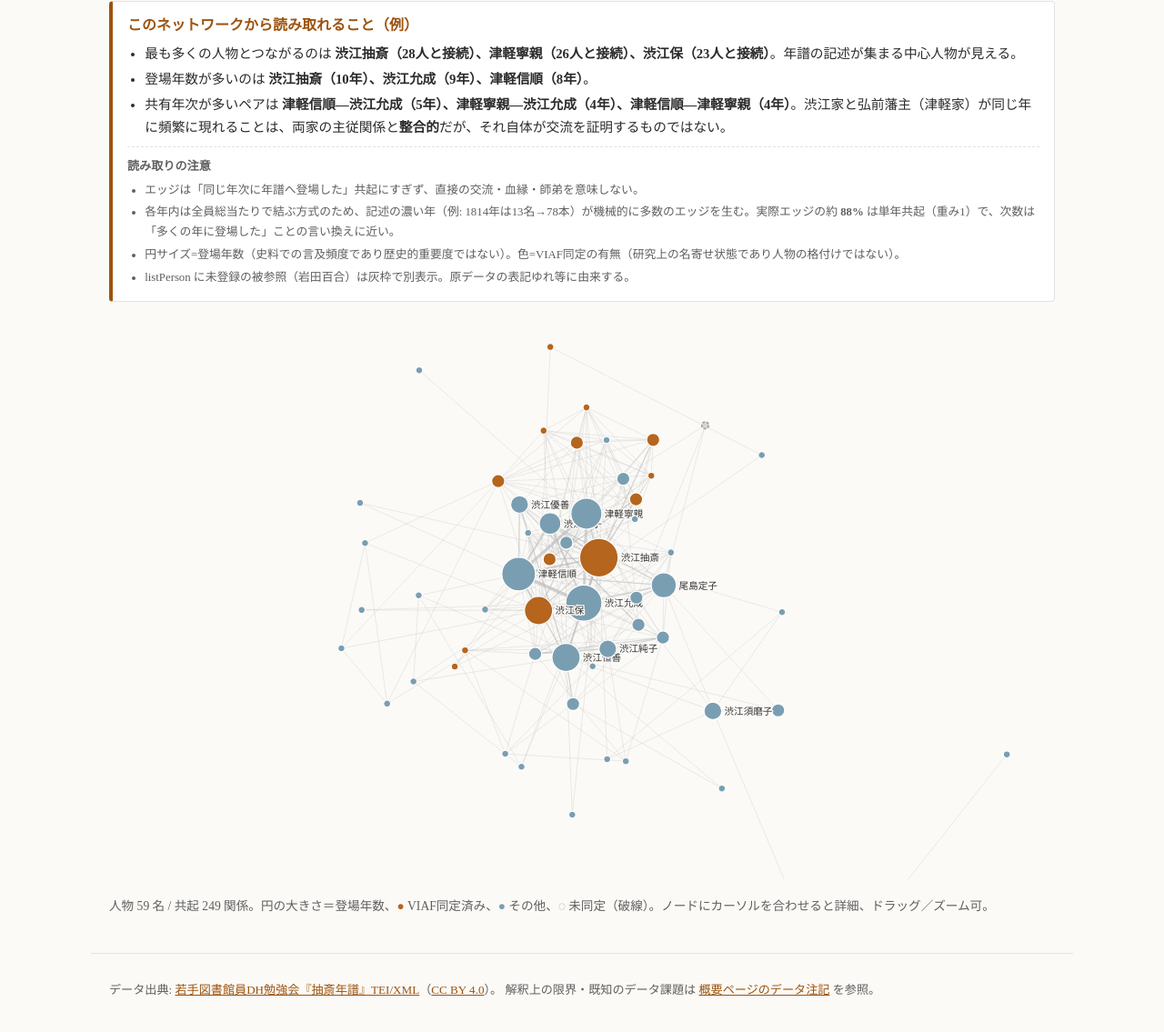
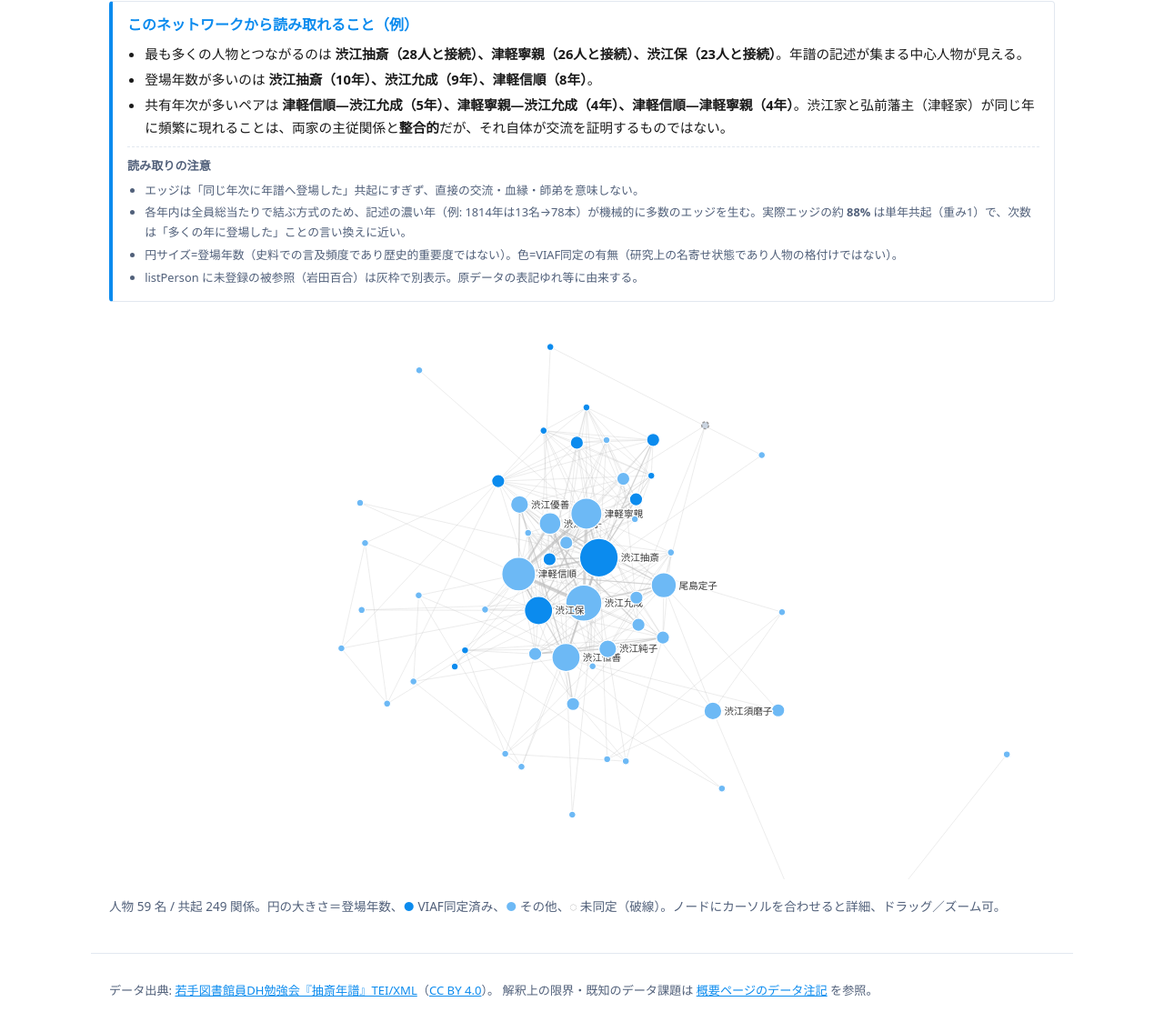
Before and after one commit to nakamura196/tei-chusai-viz, a plain HTML site: page network/index.html in a window 1280 px wide. Shown: the part 205-1340 px from the top of the page at 91% size. Drawn offline with Linux system fonts and the light colour scheme; animation ran at ten frames a second.

Commit message:
配色を東京大学ビジュアル・アイデンティティ（UTokyo Blue）へ刷新
@nakamura196/react-ui のデザイントークンに準拠。
- アクセントを茶系から UTokyo Blue (#0b8bee) 基調へ。本文 sans / 見出し serif。
- ネットワーク/タイムラインのノード配色を青のトーナルスケールに統一。
- favicon・OG画像（トップ＋3ビュー）を青基調で再生成。

Co-Authored-By: Claude Opus 4.8 (1M context) <noreply@anthropic.com>

```diff
--- a/css/style.css
+++ b/css/style.css
@@ -1,20 +1,35 @@
 :root {
-  --accent: #9c530f;
-  --ink: #2b2b2b;
-  --muted: #5f5f5f;
-  --line: #e3e3e3;
-  --bg: #fbfaf7;
+  /* 東京大学 Visual Identity（@nakamura196/react-ui のトークンに準拠） */
+  --ds-blue: #0b8bee;       /* UTokyo Blue (PANTONE 2194C) */
+  --ds-blue-700: #096fbe;
+  --ds-blue-400: #6db9f5;
+  --ds-blue-300: #9dd1f8;
+  --ds-yellow: #ffcd00;     /* UTokyo Yellow */
+  --ds-surface: #f7f9fb;
+  --ds-surface-2: #eef2f7;
+  --ds-font-sans: "Noto Sans JP", ui-sans-serif, system-ui, -apple-system,
+    "Hiragino Sans", "Hiragino Kaku Gothic ProN", Meiryo, sans-serif;
+  --ds-font-serif: "Noto Serif JP", ui-serif, Georgia,
+    "Hiragino Mincho ProN", "Yu Mincho", serif;
+  /* セマンティック別名 */
+  --accent: var(--ds-blue);
+  --accent-hover: var(--ds-blue-700);
+  --ink: #1a1a1a;
+  --muted: #51607a;
+  --line: #e2e8f0;
+  --bg: #ffffff;
 }
 * { box-sizing: border-box; }
 body {
   margin: 0;
-  font-family: "Hiragino Mincho ProN", "Yu Mincho", serif;
+  font-family: var(--ds-font-sans);
   color: var(--ink);
   background: var(--bg);
   line-height: 1.7;
 }
 header, main, footer { max-width: 1080px; margin: 0 auto; padding: 0 20px; }
 header { padding-top: 24px; }
+h1, h2, h3 { font-family: var(--ds-font-serif); }
 h1 { font-size: 1.6rem; margin: 0 0 4px; }
 .subtitle { margin: 0 0 16px; color: #444; font-size: 0.95rem; }
 
@@ -51,9 +66,9 @@ svg text { font-family: "Hiragino Kaku Gothic ProN", sans-serif; }
 .insights .caveat li { font-size: 0.8rem; color: var(--muted); }
 
 /* AI下書きバッジ */
-.ai-badge { display: inline-block; background: #8a3b1e; color: #fff; font-size: 0.72rem;
+.ai-badge { display: inline-block; background: #096fbe; color: #fff; font-size: 0.72rem;
   padding: 1px 8px; border-radius: 10px; white-space: nowrap; }
-.ai-tag { font-size: 0.62rem; background: #8a3b1e; color: #fff; padding: 0 5px; border-radius: 8px; vertical-align: middle; }
+.ai-tag { font-size: 0.62rem; background: #096fbe; color: #fff; padding: 0 5px; border-radius: 8px; vertical-align: middle; }
 
 /* 対訳ビュー（4列: 年譜 | 年譜訳 | 渋江抽斎 | 抽斎訳） */
 .parallel { display: flex; flex-direction: column; gap: 0; margin-top: 12px; }
@@ -63,11 +78,11 @@ svg text { font-family: "Hiragino Kaku Gothic ProN", sans-serif; }
 }
 .parallel-head { font-weight: 600; color: var(--accent); border-bottom: 2px solid var(--accent); }
 .parallel .cell { font-size: 0.95rem; }
-.parallel .cell.modern { color: #444; background: #faf7f2; padding: 6px 8px; border-radius: 3px; }
+.parallel .cell.modern { color: #444; background: #f7f9fb; padding: 6px 8px; border-radius: 3px; }
 .parallel-head .cell.modern { background: none; padding: 0; }
 .parallel .cell.novel { color: #333; }
-.parallel-row.chron-only { background: #fcfbf8; }
-.parallel .muted { color: #8a8a8a; }
+.parallel-row.chron-only { background: #f7f9fb; }
+.parallel .muted { color: #51607a; }
 .parallel .gap { color: var(--accent); font-size: 0.8em; }
 .note-asterisk { display: block; margin-top: 4px; font-size: 0.72rem; color: var(--muted); }
 .cn-key {
@@ -91,7 +106,7 @@ footer a { color: var(--accent); }
 /* ===== ビュー間ナビ ===== */
 .topnav { display: flex; flex-wrap: wrap; gap: 4px 6px; margin: 4px 0 16px; font-size: 0.92rem; }
 .topnav a { color: var(--muted); text-decoration: none; padding: 5px 12px; border-radius: 6px; }
-.topnav a:hover { background: #f0ece4; color: var(--ink); }
+.topnav a:hover { background: #eef2f7; color: var(--ink); }
 .topnav a[aria-current="page"] { background: var(--accent); color: #fff; font-weight: 600; }
 
 /* ===== お知らせ ===== */
--- a/js/network.js
+++ b/js/network.js
@@ -33,7 +33,7 @@ export function renderNetwork(container, model) {
   node.append('circle')
     .attr('r', (d) => r(d.count))
     // 未同定（listPerson未登録）=灰色＋破線、VIAF同定済=オレンジ、その他=青灰。色＋線種で冗長化。
-    .attr('fill', (d) => (!d.person ? '#d9d4cc' : d.person.viaf ? '#b5651d' : '#7a9eb1'))
+    .attr('fill', (d) => (!d.person ? '#cbd5e1' : d.person.viaf ? '#0b8bee' : '#6db9f5'))
     .attr('stroke', (d) => (!d.person ? '#999' : '#fff'))
     .attr('stroke-width', (d) => (!d.person ? 1.5 : 1.2))
     .attr('stroke-dasharray', (d) => (!d.person ? '3,2' : null));
@@ -43,7 +43,7 @@ export function renderNetwork(container, model) {
     .attr('x', (d) => r(d.count) + 3).attr('y', 4)
     .attr('font-size', 11).attr('fill', '#333')
     // 白いハロー（縁取り）で重なっても読めるように
-    .attr('stroke', '#fbfaf7').attr('stroke-width', 3).attr('paint-order', 'stroke')
+    .attr('stroke', '#ffffff').attr('stroke-width', 3).attr('paint-order', 'stroke')
     .attr('stroke-linejoin', 'round')
     .style('display', (d) => (d.count >= 3 ? null : 'none')); // 主要人物のみ常時ラベル
 
@@ -75,8 +75,8 @@ export function renderNetwork(container, model) {
   const legend = document.createElement('p');
   legend.className = 'legend';
   legend.innerHTML = `人物 ${nodes.length} 名 / 共起 ${links.length} 関係。`
-    + `円の大きさ＝登場年数、<span style="color:#b5651d">●</span> VIAF同定済み、`
-    + `<span style="color:#7a9eb1">●</span> その他、<span style="color:#999">◌</span> 未同定（破線）。`
+    + `円の大きさ＝登場年数、<span style="color:#0b8bee">●</span> VIAF同定済み、`
+    + `<span style="color:#6db9f5">●</span> その他、<span style="color:#999">◌</span> 未同定（破線）。`
     + `ノードにカーソルを合わせると詳細、ドラッグ／ズーム可。`;
   container.appendChild(legend);
 }
--- a/js/timeline.js
+++ b/js/timeline.js
@@ -54,7 +54,7 @@ export function renderTimeline(container, model, topN = 25) {
 
   rows.each(function (d) {
     const ys = [...(model.personYears.get(d.id) || [])].sort((a, b) => a - b);
-    const color = !d.person ? '#999' : d.person.viaf ? '#b5651d' : '#7a9eb1';
+    const color = !d.person ? '#999' : d.person.viaf ? '#0b8bee' : '#6db9f5';
     const viaf = d.person && d.person.viaf;
     d3.select(this).selectAll('circle').data(ys).join('circle')
       .attr('cx', (yr) => x(yr)).attr('cy', rowH / 2).attr('r', 4)
```
Also changed, not shown: apple-touch-icon.png, assets/og-network.png, assets/og-network.svg, assets/og-parallel.png, assets/og-parallel.svg, assets/og-timeline.png, assets/og-timeline.svg, assets/og.png, assets/og.svg, favicon.ico, favicon.svg, icon-192.png, icon-512.png.
